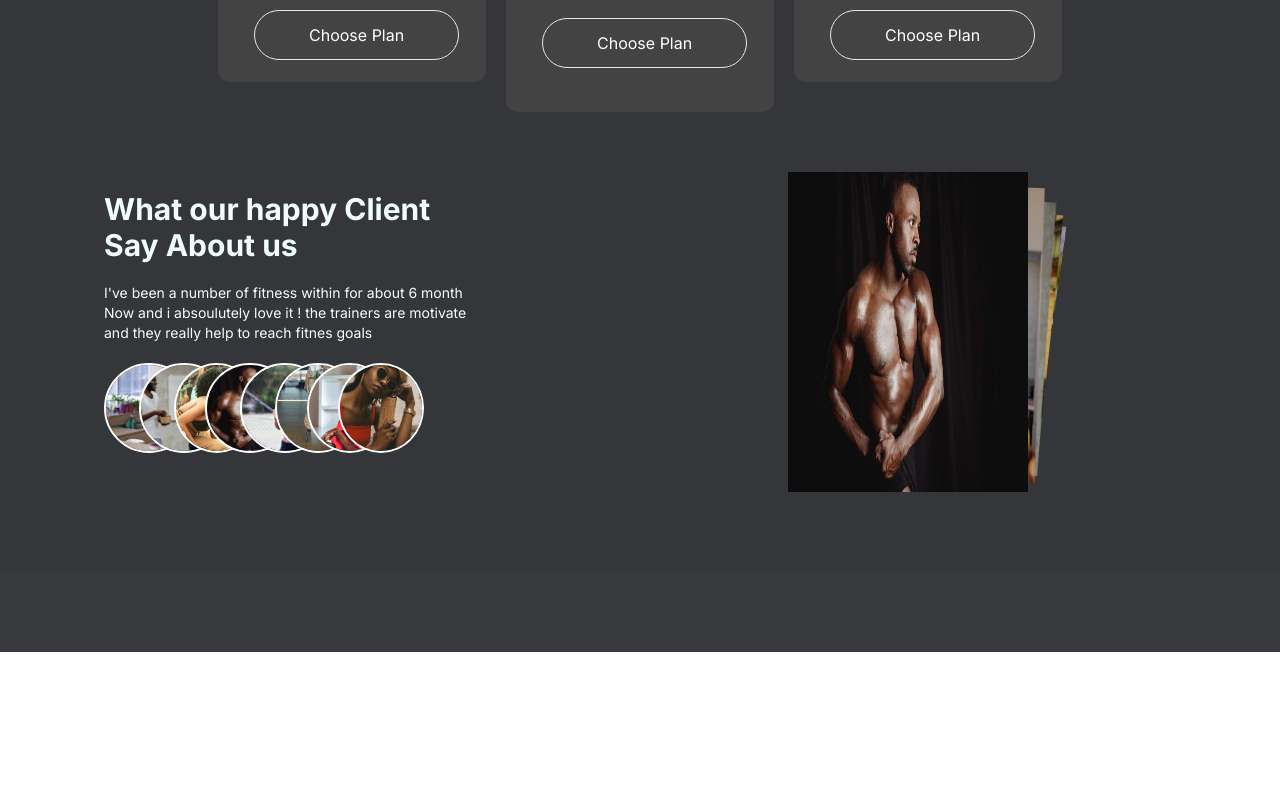
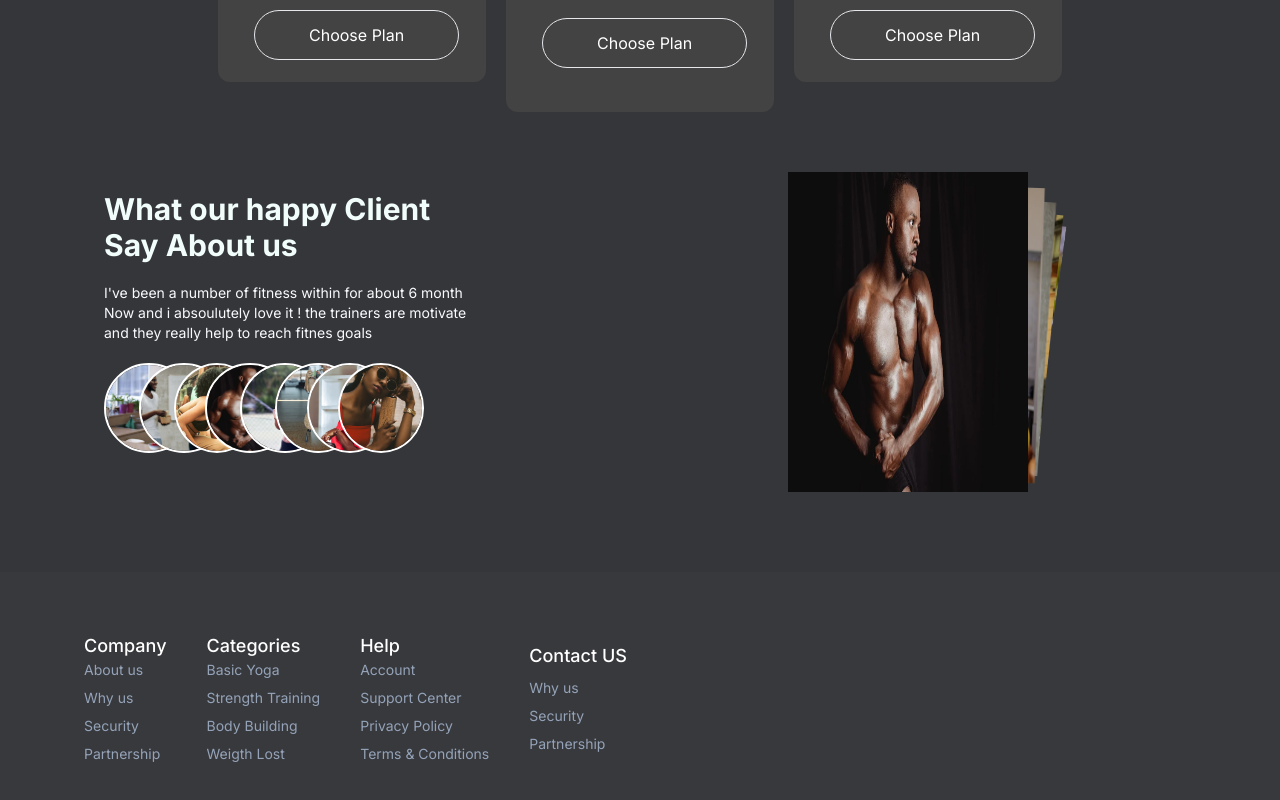
Before and after one commit to tchasinga/gym-rooms, a Next.js app: page / in a window 1280 px wide. Shown: the part 3284-4084 px from the top of the page. Before the commit the page ends 3936 px from the top, so only its background shows below. Built offline with nearby package versions, Linux system fonts and the light colour scheme.

Commit message:
New code

```diff
--- a/src/app/components/MyFooter.jsx
+++ b/src/app/components/MyFooter.jsx
@@ -3,7 +3,52 @@ import React from 'react'
 export default function MyFooter() {
   return (
     <div className='pt-10 pb-10'>
+        <div className="max-w-6xl mx-auto p-5 items-center flex gap-10 flex-wrap w-full">
+          <div className="text-white">
+            <h1 className='text-lg font-medium'>Company</h1>
+            <div className="flex flex-col gap-2">
+              <p className='text-sm text-slate-400'>About us</p>
+              <p className='text-sm text-slate-400'>Why us</p>
+              <p className='text-sm text-slate-400'>Security</p>
+              <p className='text-sm text-slate-400'>Partnership</p>
+            </div>
+          </div>
 
+          <div className="text-white">
+            <h1 className='text-lg font-medium'>Categories</h1>
+            <div className="flex flex-col gap-2">
+              <p className='text-sm text-slate-400'>Basic Yoga</p>
+              <p className='text-sm text-slate-400'>Strength Training</p>
+              <p className='text-sm text-slate-400'>Body Building</p>
+              <p className='text-sm text-slate-400'>Weigth Lost</p>
+            </div>
+          </div>
+
+          <div className="text-white">
+            <h1 className='text-lg font-medium'>Help</h1>
+            <div className="flex flex-col gap-2">
+              <p className='text-sm text-slate-400'>Account</p>
+              <p className='text-sm text-slate-400'>Support Center</p>
+              <p className='text-sm text-slate-400'>Privacy Policy</p>
+              <p className='text-sm text-slate-400'>Terms & Conditions</p>
+            </div>
+          </div>
+
+          <div className="text-white">
+            <h1 className='text-lg font-medium'>Contact US</h1>
+            <div className="flex flex-col gap-2">
+
+              <div className="">
+
+              </div>
+
+              <p className='text-sm text-slate-400'>Why us</p>
+              <p className='text-sm text-slate-400'>Security</p>
+              <p className='text-sm text-slate-400'>Partnership</p>
+            </div>
+          </div>
+
+        </div>
     </div>
   )
 }
```
